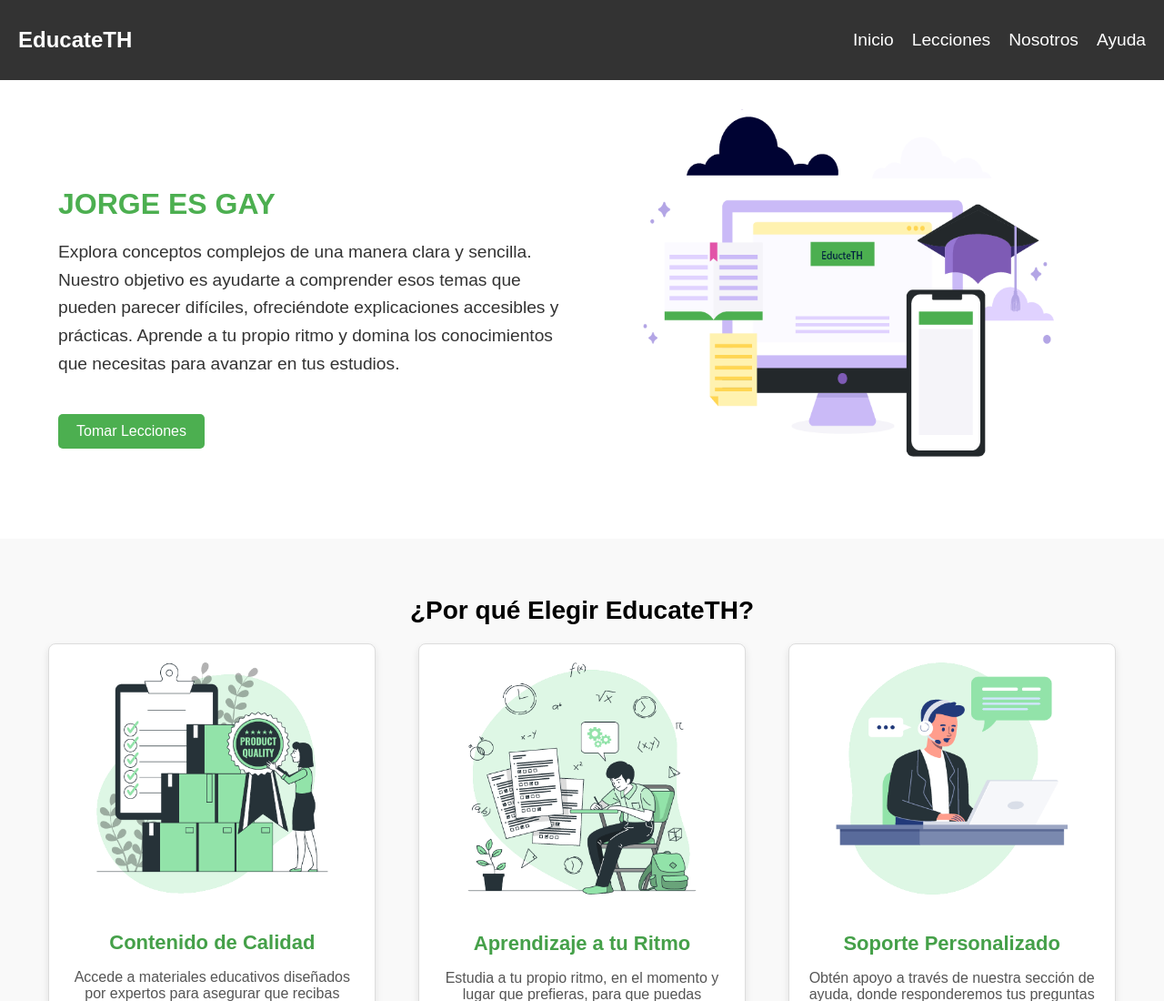
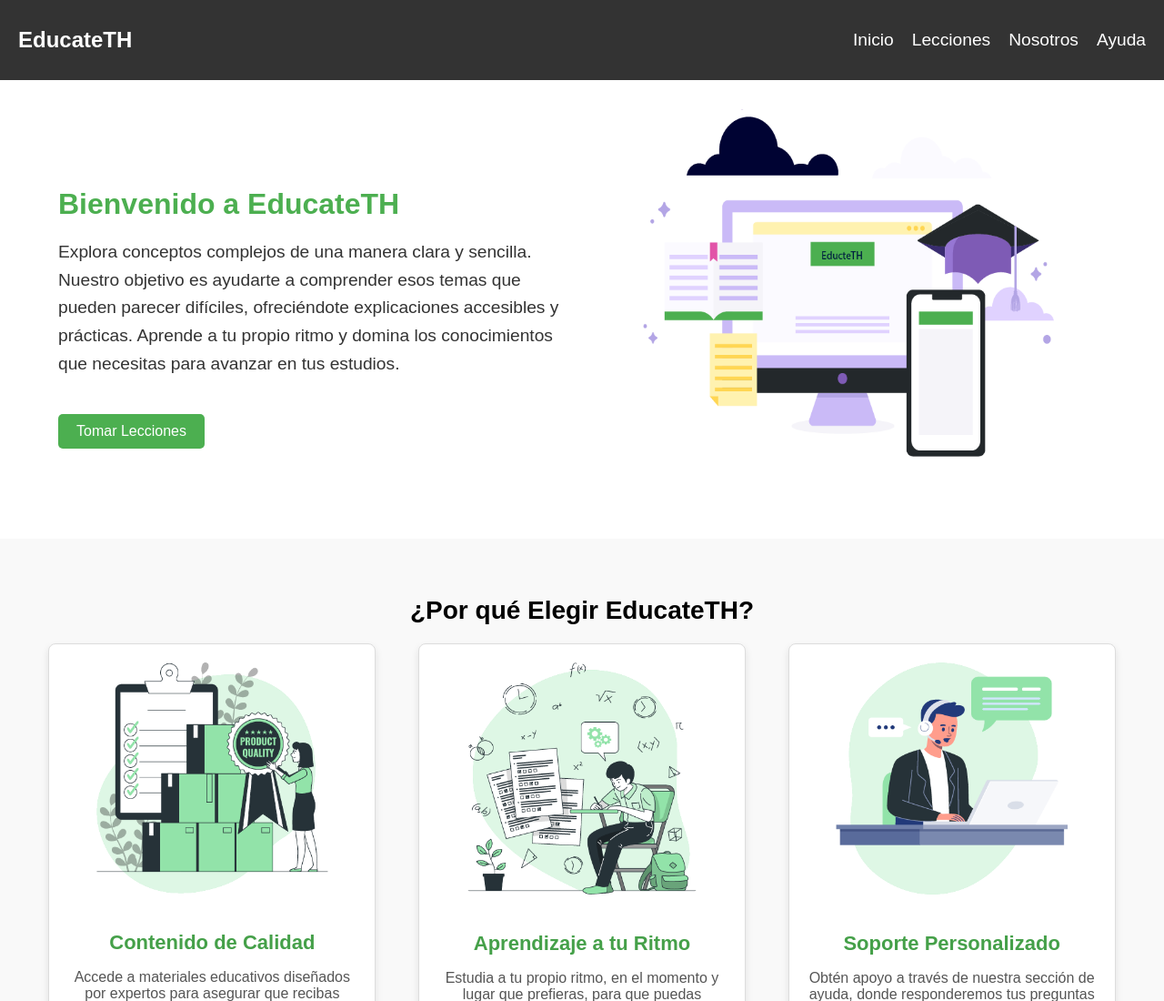
Before and after one commit to Jesusgatoer/Educatech.github.io, a plain HTML site: page index.html in a window 1280 px wide. Shown: the top 1100 px of the page at 91% size. Drawn offline with Linux system fonts and the light colour scheme.

Commit message:
Update index.html

```diff
--- a/index.html
+++ b/index.html
@@ -20,7 +20,7 @@
 
     <section class="section_info">
         <div style="flex: 1;">
-            <h1>JORGE ES GAY</h1>
+            <h1>Bienvenido a EducateTH</h1>
             <p>
                 Explora conceptos complejos de una manera clara y sencilla. Nuestro objetivo es ayudarte a comprender esos
                 temas que pueden parecer difíciles, ofreciéndote explicaciones accesibles y prácticas. Aprende a tu propio
```
